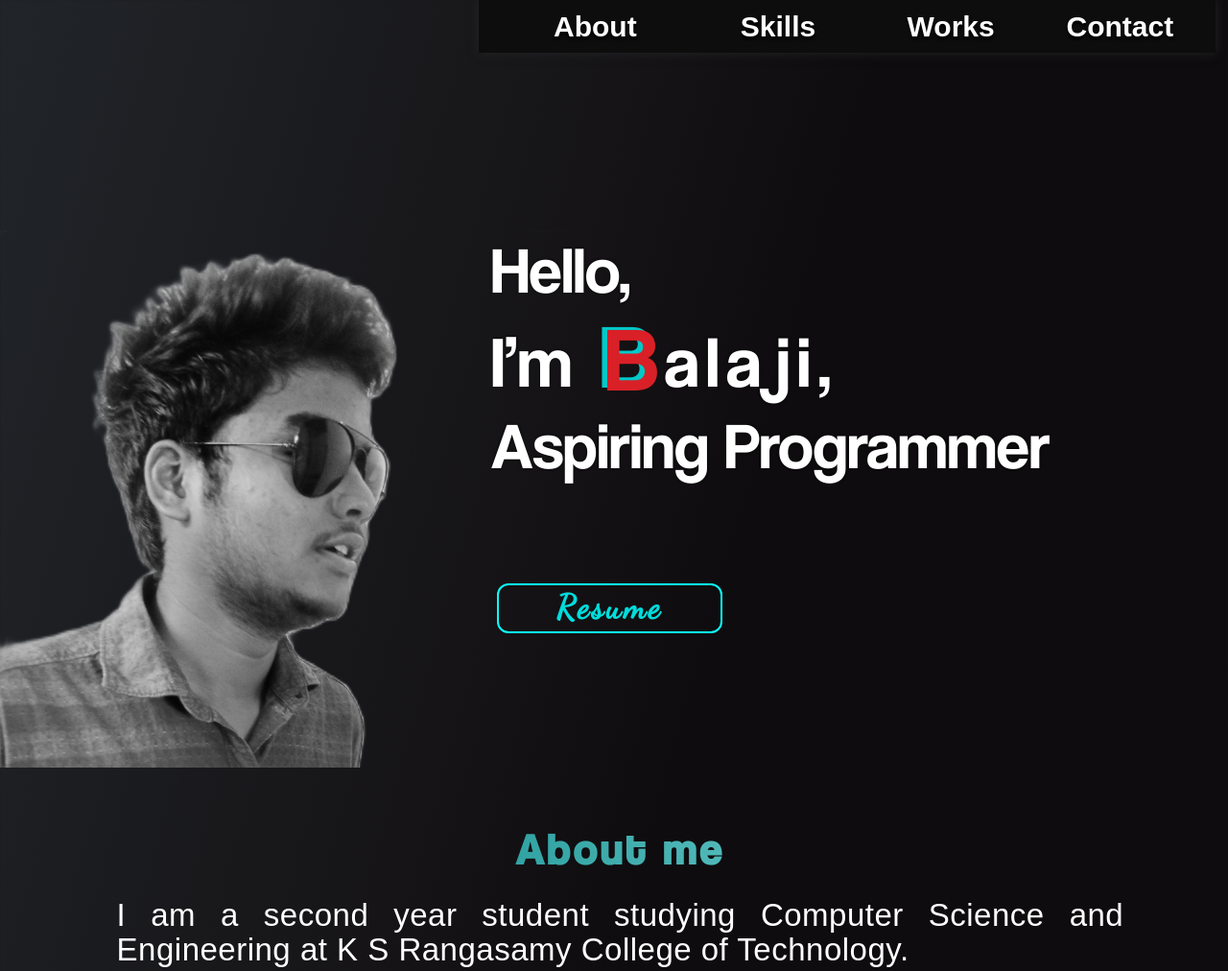
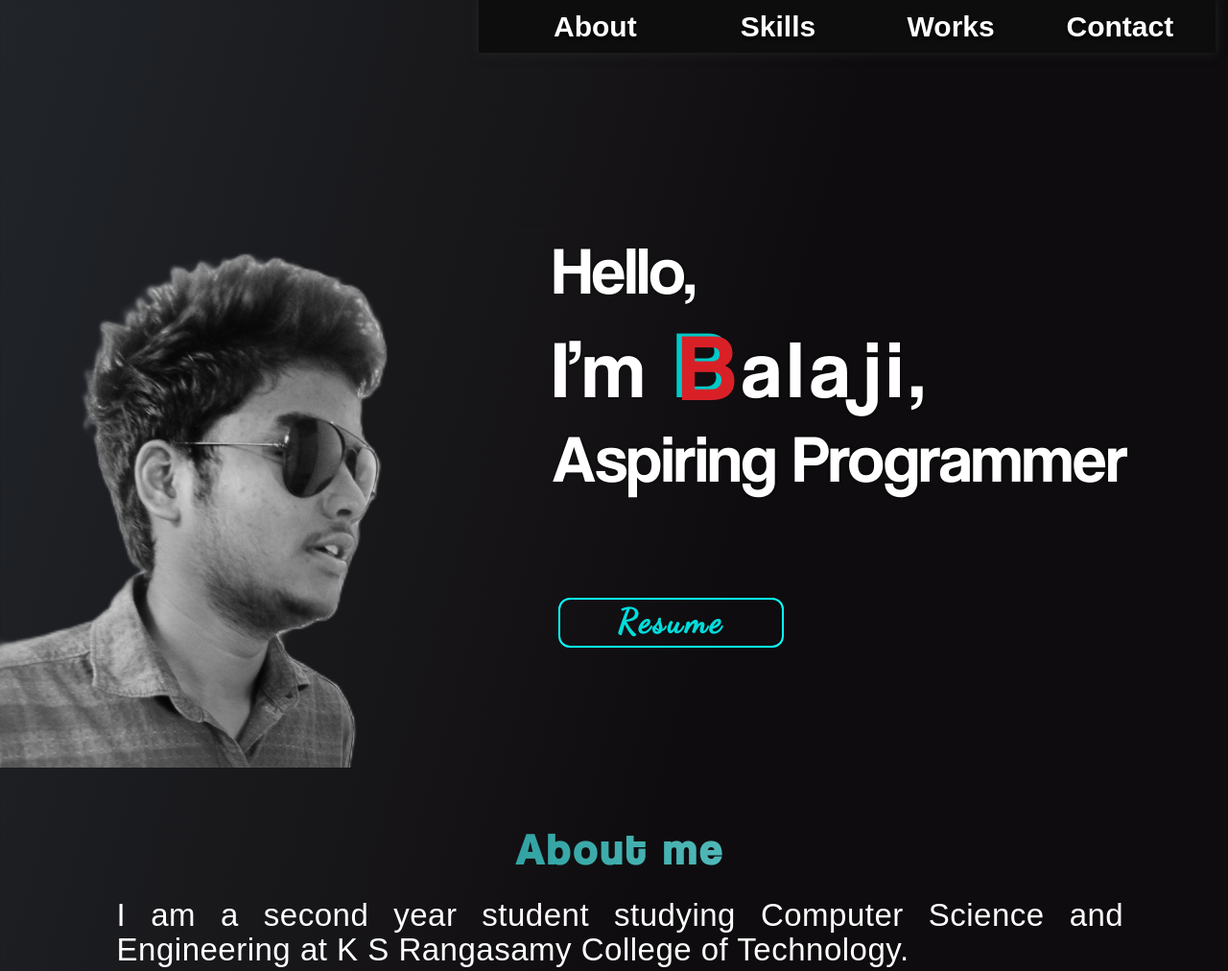
Before and after one commit to rba1aji/portfolio, a PHP site: page / in a window 1280 px wide. Shown: the top 1012 px of the page at 96% size. Run offline with PHP 8.4, Linux system fonts and the light colour scheme; some libraries are stand-ins or nearby versions.

Commit message:
Add files via upload

```diff
--- a/css/main.css
+++ b/css/main.css
@@ -111,16 +111,16 @@ h1.header{
   }
 @media (min-width: 810px) {
   header{
-    padding-left:40vw;
+    padding-left:45vw;
    }
    #position, #hi{
-     font-size:68px;
+     font-size:70px;
      }
      #Im{
-       font-size:75px;
+       font-size:85px;
        }
        #B{
-         font-size:95px;
+         font-size:100px;
          }
         .balaji{
   letter-spacing:7.5px;
@@ -632,7 +632,7 @@ div.close-tag{
 .bw{
   position: absolute;
   float:left;
-  left:0;
+  left:-10px;
   top:30vh;
   height:70vh;
   z-index:-1;
```
